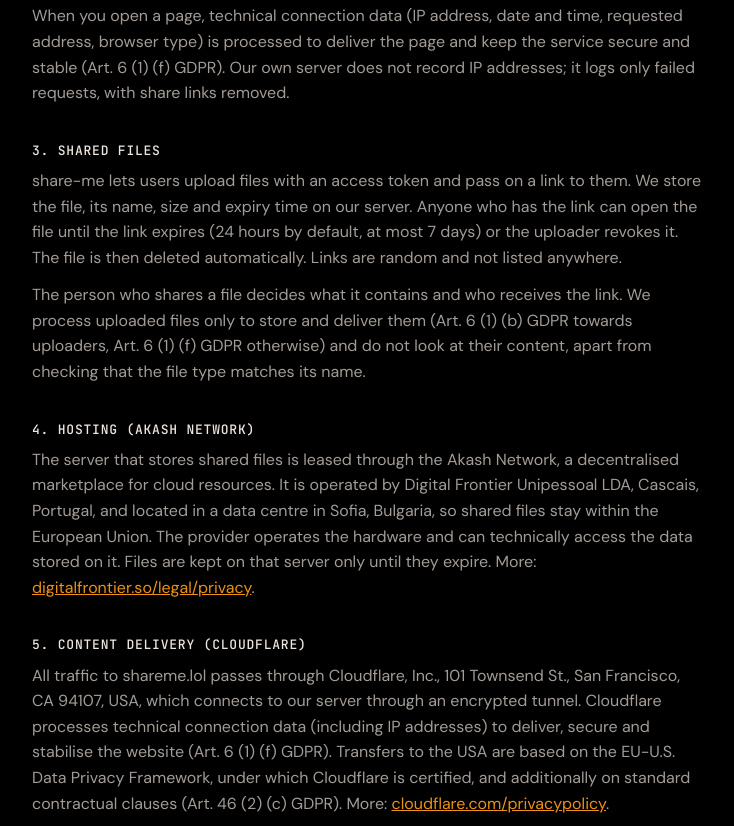
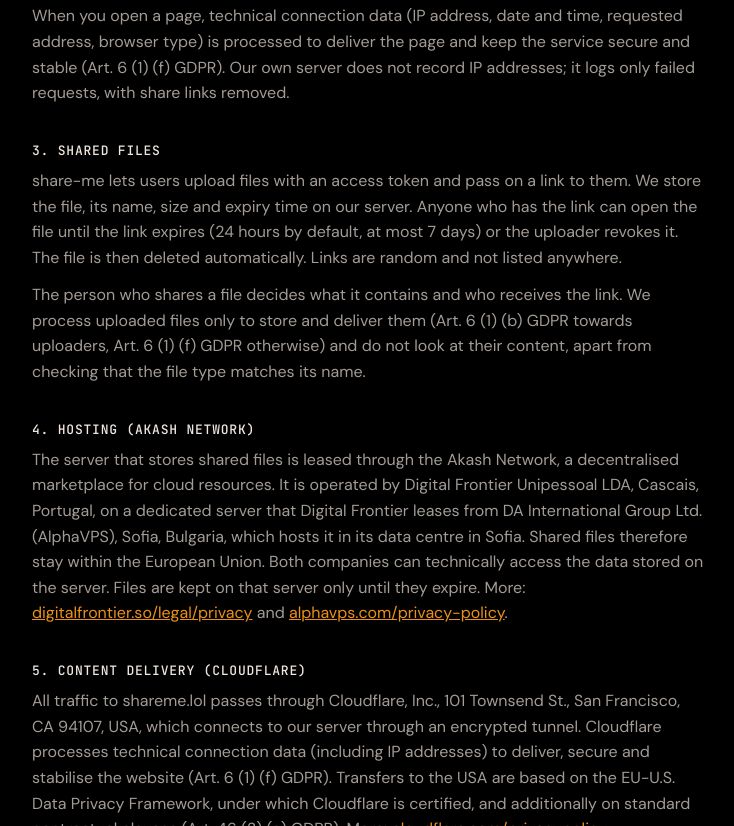
Before and after one commit to Zoldenburg-me/shareme.lol, a website: page site/privacy.html in a window 1280 px wide. Shown: the part 377-1203 px from the top of the page, without its empty margins (272-1006 px from the left). Drawn offline with Linux system fonts and the light colour scheme.

Commit message:
docs: name AlphaVPS as the Sofia server host in the privacy policy

```diff
--- a/site/privacy.html
+++ b/site/privacy.html
@@ -40,7 +40,7 @@
   <p>The person who shares a file decides what it contains and who receives the link. We process uploaded files only to store and deliver them (Art. 6 (1) (b) GDPR towards uploaders, Art. 6 (1) (f) GDPR otherwise) and do not look at their content, apart from checking that the file type matches its name.</p>
 
   <h2>4. Hosting (Akash Network)</h2>
-  <p>The server that stores shared files is leased through the Akash Network, a decentralised marketplace for cloud resources. It is operated by Digital Frontier Unipessoal LDA, Cascais, Portugal, and located in a data centre in Sofia, Bulgaria, so shared files stay within the European Union. The provider operates the hardware and can technically access the data stored on it. Files are kept on that server only until they expire. More: <a href="https://digitalfrontier.so/legal/privacy">digitalfrontier.so/legal/privacy</a>.</p>
+  <p>The server that stores shared files is leased through the Akash Network, a decentralised marketplace for cloud resources. It is operated by Digital Frontier Unipessoal LDA, Cascais, Portugal, on a dedicated server that Digital Frontier leases from DA International Group Ltd. (AlphaVPS), Sofia, Bulgaria, which hosts it in its data centre in Sofia. Shared files therefore stay within the European Union. Both companies can technically access the data stored on the server. Files are kept on that server only until they expire. More: <a href="https://digitalfrontier.so/legal/privacy">digitalfrontier.so/legal/privacy</a> and <a href="https://alphavps.com/privacy-policy">alphavps.com/privacy-policy</a>.</p>
 
   <h2>5. Content delivery (Cloudflare)</h2>
   <p>All traffic to shareme.lol passes through Cloudflare, Inc., 101 Townsend St., San Francisco, CA 94107, USA, which connects to our server through an encrypted tunnel. Cloudflare processes technical connection data (including IP addresses) to deliver, secure and stabilise the website (Art. 6 (1) (f) GDPR). Transfers to the USA are based on the EU-U.S. Data Privacy Framework, under which Cloudflare is certified, and additionally on standard contractual clauses (Art. 46 (2) (c) GDPR). More: <a href="https://www.cloudflare.com/privacypolicy/">cloudflare.com/privacypolicy</a>.</p>
```
